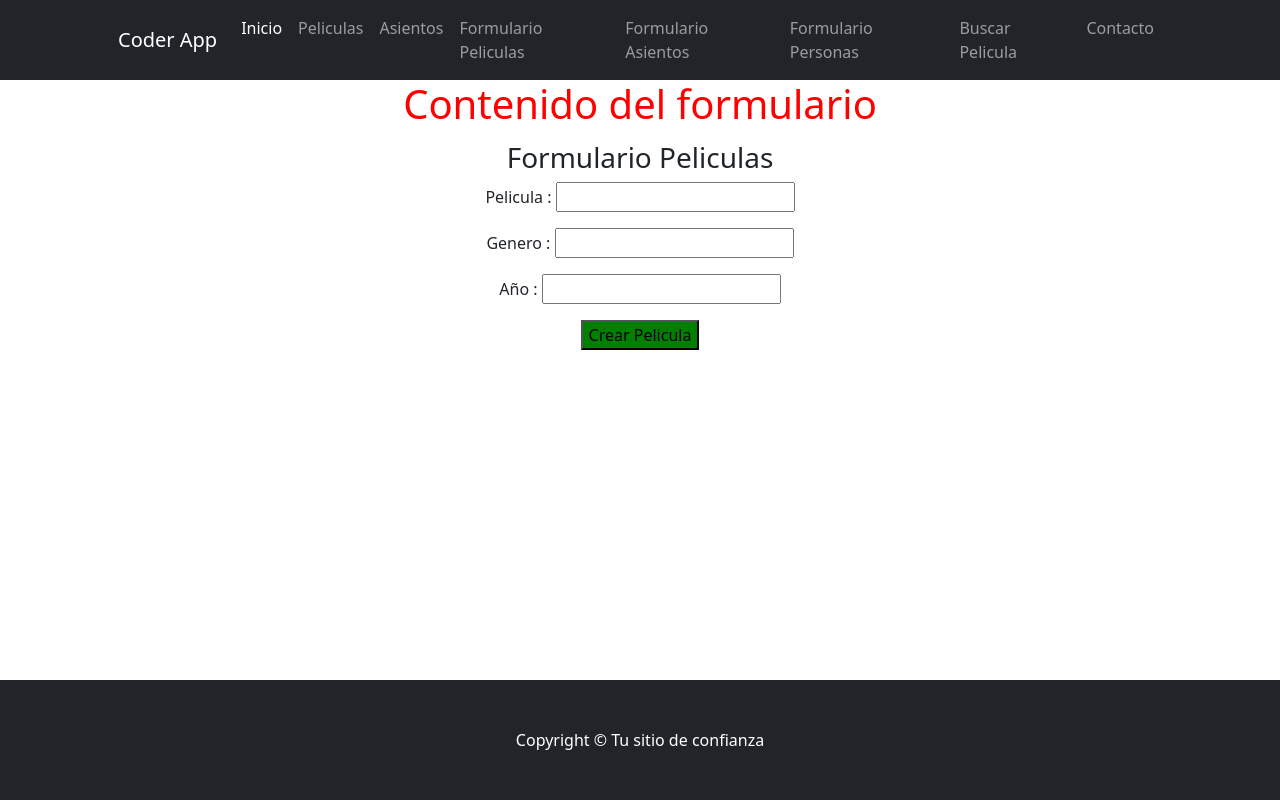
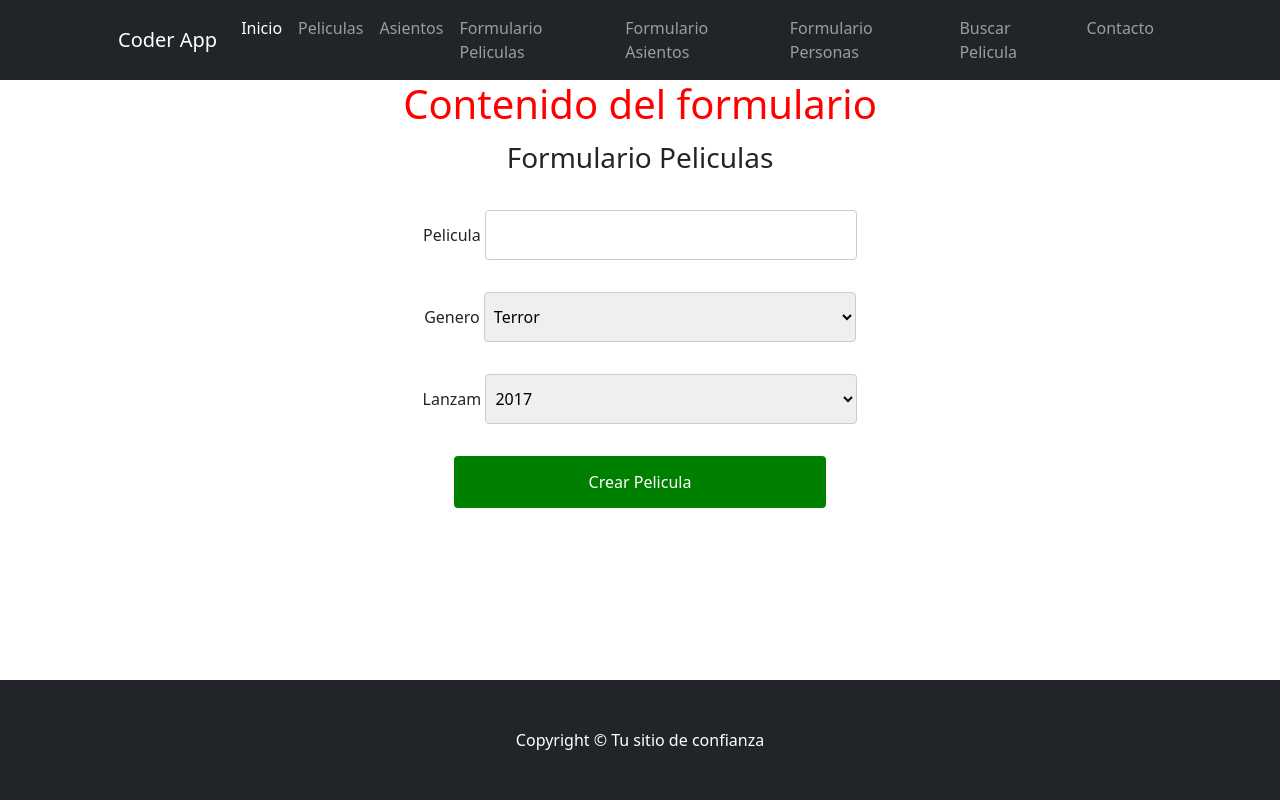
Before and after one commit to JuanPabloPesaresi1/ProyectoPythonCoder, a Django app: page /appcoder/formulario_peliculas/ in a window 1280 px wide. Run offline with Django 4.2, Linux system fonts and the light colour scheme; some libraries are stand-ins or nearby versions.

Commit message:
EntregaTerminada

```diff
--- a/my_site/ProyectoCoder/AppCoder/templates/asientos.html
+++ b/my_site/ProyectoCoder/AppCoder/templates/asientos.html
@@ -31,7 +31,7 @@ Asientos
 
     </section>
 <div style="text-align:center ;">
-<a style="text-decoration: none" href="{% url 'formulario_butacas' %}">+ Añadir Asiento</a>
+<a style="text-decoration: none" href="{% url 'formulario_butacas' %}">+ Reservar Asiento</a>
 </div>
 
 
--- a/my_site/ProyectoCoder/AppCoder/templates/base.html
+++ b/my_site/ProyectoCoder/AppCoder/templates/base.html
@@ -19,7 +19,7 @@
         <!-- Responsive navbar-->
         <nav class="navbar navbar-expand-lg navbar-dark bg-dark">
             <div class="container px-5">
-                <a class="navbar-brand" href="#!">Coder App</a>
+                <a class="navbar-brand" href="{% url 'inicio' %}">Coder App</a>
                 <button class="navbar-toggler" type="button" data-bs-toggle="collapse" data-bs-target="#navbarSupportedContent" aria-controls="navbarSupportedContent" aria-expanded="false" aria-label="Toggle navigation"><span class="navbar-toggler-icon"></span></button>
                 <div class="collapse navbar-collapse" id="navbarSupportedContent">
                     <ul class="navbar-nav ms-auto mb-2 mb-lg-0">
--- a/my_site/ProyectoCoder/AppCoder/templates/formulario_peliculas.html
+++ b/my_site/ProyectoCoder/AppCoder/templates/formulario_peliculas.html
@@ -7,18 +7,68 @@ Formulario de Peliculas
 
 {% block contenidoPagina %}
 
+<style>
+
+    input[type=text],[type=number], select {
+        width: 30%;
+        padding: 12px 5px;
+        margin: 8px 0;
+        display: inline-block;
+        border: 1px solid #ccc;
+        border-radius: 4px;
+        box-sizing: border-box;
+    }
+    input[type=submit]{
+        width: 30%;
+        background-color: #4CAF50;
+        color: white;
+        padding: 14px 20px;
+        margin: 8px 0;
+        border: none;
+        border-radius: 4px;
+        cursor: pointer;
+    }
+    input[type=submit]:hover [type=number]:hover{
+        background-color: #45a049;
+    }
+    div.contenido {
+        border-radius: 5px;
+        padding: 20px;
+    }
+</style>
+
 <h1 style="text-align: center;color:red">Contenido del formulario</h1>
 <h3 style="text-align:center;margin-top:1%;">Formulario Peliculas</h3>
 
-<form style="text-align: center;width:100%;" action="" method="post">
-    {% csrf_token %}
+<div class="contenido">
+    <form style="text-align: center;width:100%;" action="" method="post">
+        {% csrf_token %}
 
-    <p>Pelicula : <input type="text" name="nombrePelicula" max_length="40"  ></p>
+        <p>Pelicula <input type="text" name="nombrePelicula" max_length="40" ></p>
 
-    <p>Genero : <input type="text" name="genero" maxlength="15" ></p>
+        <p>Genero
+            <select name="genero">
+                <option>Terror</option>
+                <option>Accion</option>
+                <option>Comedia</option>
+                <option>Drama</option>
+                <option>Suspenso</option>
+                <option>Magia</option>
+                <option>Infantil</option>
+            </select>
+        </p>
+        <p> Lanzam
+            <select name="anioDeLanzamiento">
+                <option>2017</option>
+                <option>2018</option>
+                <option>2019</option>
+                <option>2020</option>
+                <option>2021</option>
+                <option>2022</option>
+            </select>
+        </p>
 
-    <p>Año : <input type="number" name="anioDeLanzamiento" id="" min="2017"></p>
-
-    <input style="background-color:green" type="submit" value="Crear Pelicula">
-</form>
+        <input style="background-color:green" type="submit" value="Crear Pelicula">
+    </form>
+</div>
 {% endblock %}
--- a/my_site/ProyectoCoder/AppCoder/urls.py
+++ b/my_site/ProyectoCoder/AppCoder/urls.py
@@ -1,3 +1,4 @@
+from django import views
 from django.urls import path
 
 from .views import *
@@ -7,12 +8,15 @@ urlpatterns = [
     #URLS
     path("",index, name="inicio"),
     path('peliculas/',peliculas, name="peliculas"),
+    path('eliminar_pelicula/<int:pk>/',eliminar_peliculas, name="eliminar_peliculas"),
+    path('modificar_peliculas/<int:pk>/',modificar_peliculas, name="modificar_peliculas"),
+    path('busqueda_pelicula/',busqueda_pelicula, name="busqueda_pelicula"),
     path('asientos/',asientos, name="asientos"),
     path('contacto/',contacto, name="contacto"),
     path('formulario_peliculas/',formulario_peliculas, name="formulario_peliculas"),
     path('butacas/',formulario_butacas, name="formulario_butacas"),
     path('formulario_personas/',formulario_personas, name="formulario_personas"),
-    path('busqueda_pelicula/',busqueda_pelicula, name="busqueda_pelicula"),
+
 
 
     # path('base/',base),
--- a/my_site/ProyectoCoder/AppCoder/views.py
+++ b/my_site/ProyectoCoder/AppCoder/views.py
@@ -1,8 +1,12 @@
 import email
-from django.shortcuts import redirect, render
+from django.shortcuts import get_object_or_404, redirect, render
 from django.http import HttpResponse
 from django.template import Context, Template
 from AppCoder.models import *
+from django.db.models import Q
+from .forms import formularioPeliculas
+from django.forms.models import inlineformset_factory
+from django.db.models import DEFERRED
 
 # Create your views here.
 
@@ -83,7 +87,6 @@ def busqueda_pelicula(request):
         return render(request,"busqueda_pelicula.html",{"peliculas":peliculasBusqueda})
 
 def formulario_personas(request):
-
     if request.method == "POST":
 
         info_formulario = request.POST
@@ -95,3 +98,34 @@ def formulario_personas(request):
         return redirect("inicio")
 
     return render(request,"formulario_personas.html")
+
+def eliminar_peliculas(request, pk):
+
+    pelicula= get_object_or_404(Peliculas, id=pk)
+    pelicula.delete()
+
+    return redirect('peliculas')
+
+def modificar_peliculas(request,pk):
+
+    peliculas = Peliculas.objects.get(id=pk)
+
+    if request.method == "POST":
+
+        formulario = formularioPeliculas(request.POST)
+
+        if formulario.is_valid():
+
+            info_peliculas = formulario.cleaned_data
+
+            peliculas.nombrePelicula = info_peliculas["nombrePelicula"]
+            peliculas.genero = info_peliculas["genero"]
+            peliculas.anioDeLanzamiento = info_peliculas["anioDeLanzamiento"]
+            peliculas.save()
+
+            return redirect("peliculas")
+
+    # get
+    formulario = formularioPeliculas(initial={"nombrePelicula":peliculas.nombrePelicula, "genero":peliculas.genero, "anioDeLanzamiento": peliculas.anioDeLanzamiento})
+
+    return render(request,"modificar_peliculas.html",{"form":formulario})
```
Also changed, not shown: my_site/ProyectoCoder/AppCoder/forms.py (added, +9 -0 lines), my_site/ProyectoCoder/AppCoder/templates/modificar_peliculas.html (added, +83 -0 lines), my_site/ProyectoCoder/AppCoder/templates/peliculas.html (+17 -6 lines), README.md, my_site/ProyectoCoder/db.sqlite3.
